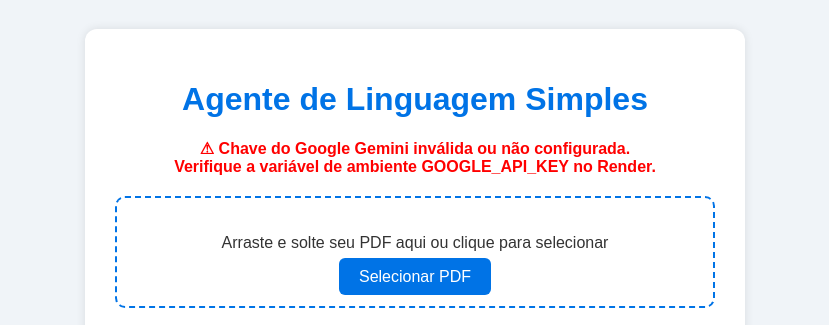
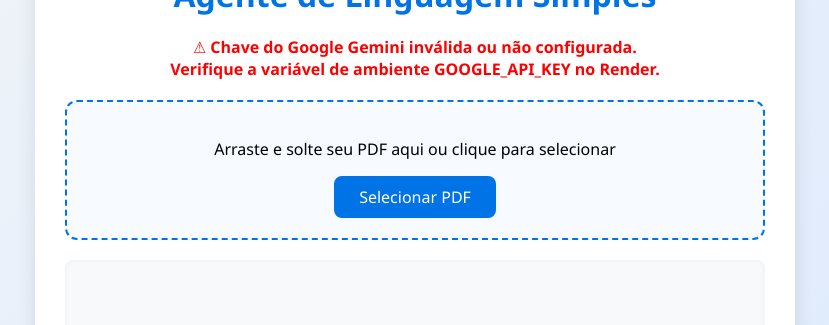
Before and after one commit to andreviniciusdioliveira/projeto-linguaguem-simples, a Flask app: page / in a window 1280 px wide. Shown: the top 325 px of the page, without its empty margins (225-1054 px from the left). Run offline with Flask 3, Linux system fonts and the light colour scheme.

Commit message:
style.css

```diff
--- a/static/style.css
+++ b/static/style.css
@@ -1,56 +1,87 @@
 body {
-    font-family: Arial, sans-serif;
-    background: #f0f4f8;
-    color: #333;
+    font-family: 'Segoe UI', Tahoma, Geneva, Verdana, sans-serif;
+    background: linear-gradient(135deg, #f0f4f8, #d9e7ff);
+    margin: 0;
+    padding: 0;
     display: flex;
     justify-content: center;
     align-items: center;
     height: 100vh;
-    margin: 0;
 }
 
 .container {
-    background: white;
+    background: #fff;
     padding: 30px;
-    border-radius: 12px;
-    box-shadow: 0 0 10px rgba(0,0,0,0.1);
-    width: 600px;
+    border-radius: 16px;
+    box-shadow: 0 4px 20px rgba(0,0,0,0.1);
+    width: 700px;
+    max-width: 95%;
     text-align: center;
 }
 
 h1 {
     color: #0073e6;
+    font-size: 2rem;
+    margin-bottom: 20px;
 }
 
 #drop-area {
     border: 2px dashed #0073e6;
-    border-radius: 10px;
+    border-radius: 12px;
     padding: 20px;
-    margin: 20px 0;
+    margin-bottom: 20px;
+    background: #f7fbff;
     cursor: pointer;
+    transition: background 0.3s ease;
 }
 
 #drop-area.hover {
-    background: #e0f7ff;
+    background: #e3f2ff;
 }
 
 .button {
     background: #0073e6;
-    color: white;
-    padding: 10px 20px;
-    margin-top: 10px;
+    color: #fff;
+    padding: 10px 25px;
     border: none;
-    border-radius: 6px;
+    border-radius: 8px;
+    font-size: 1rem;
     cursor: pointer;
+    transition: background 0.3s ease;
     text-decoration: none;
+    display: inline-block;
 }
 
 .button:hover {
     background: #005bb5;
 }
 
-.output-text {
+#output {
+    margin-top: 20px;
     text-align: left;
+    padding: 15px;
+    background: #f8f9fa;
+    border-radius: 8px;
+    min-height: 100px;
     white-space: pre-wrap;
-    margin-top: 20px;
+    font-size: 0.95rem;
+    line-height: 1.5;
+    box-shadow: inset 0 0 5px rgba(0,0,0,0.05);
 }
+
+#avatarContainer {
+    margin-top: 30px;
+}
+
+#loading {
+    display: none;
+    color: #0073e6;
+    font-weight: bold;
+}
+
+#erroMsg {
+    display: none;
+    color: red;
+    font-weight: bold;
+    margin-top: 10px;
+}
```
